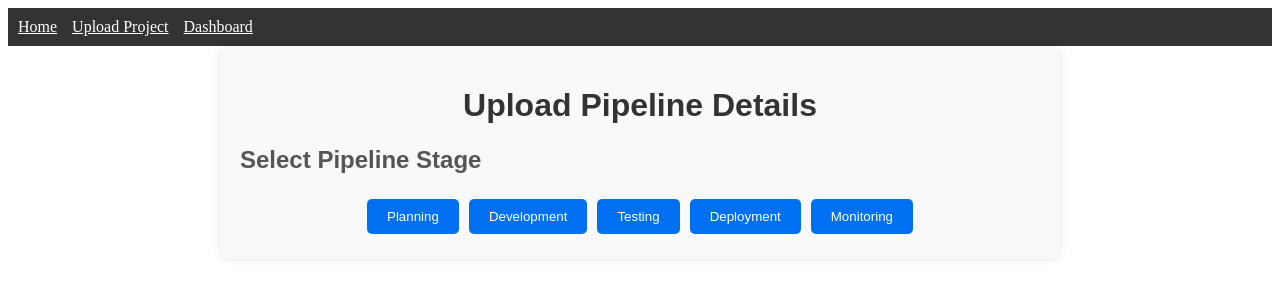
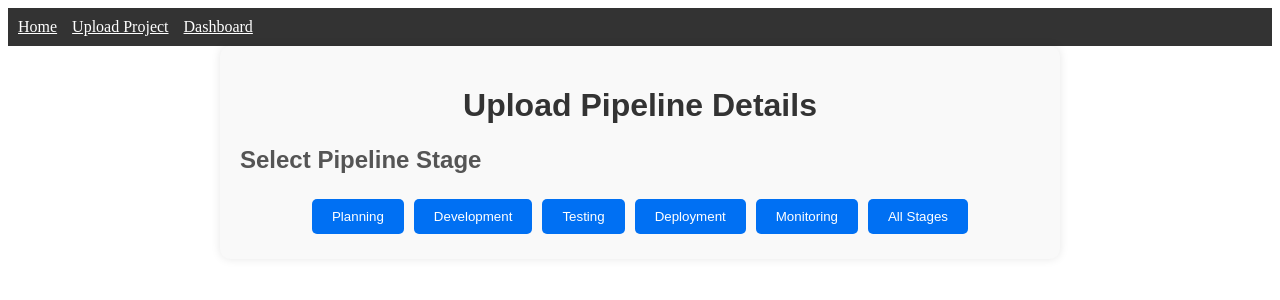
Before and after one commit to Mayawaleed/Automated-Devops-Pipeline, a Next.js app: page /upload in a window 1280 px wide. Shown: the top 300 px of the page. Built offline with nearby package versions, Linux system fonts and the light colour scheme.

Commit message:
add button

```diff
--- a/src/pages/upload.js
+++ b/src/pages/upload.js
@@ -1,3 +1,6 @@
+
+
+
 // // src/pages/upload.js
 // import { useState } from 'react';
 
@@ -32,12 +35,12 @@
 //             umlLink,
 //             selectedOption
 //         });
-//         // Navigate to another stage or display a success message
+//         // Logic for next steps after submission
 //     };
 
 //     return (
 //         <div className="upload-container">
-//             <h1>Upload Project Details</h1>
+//             <h1>Upload Pipeline Details</h1>
 
 //             <h2>Select Pipeline Stage</h2>
 //             <div className="stage-buttons">
@@ -111,7 +114,6 @@
 
 // export default Upload;
 
-
 // src/pages/upload.js
 import { useState } from 'react';
 
@@ -120,7 +122,8 @@ const stages = [
     'Development',
     'Testing',
     'Deployment',
-    'Monitoring'
+    'Monitoring',
+    'All Stages' // Added "All Stages" option
 ];
 
 const Upload = () => {
```
